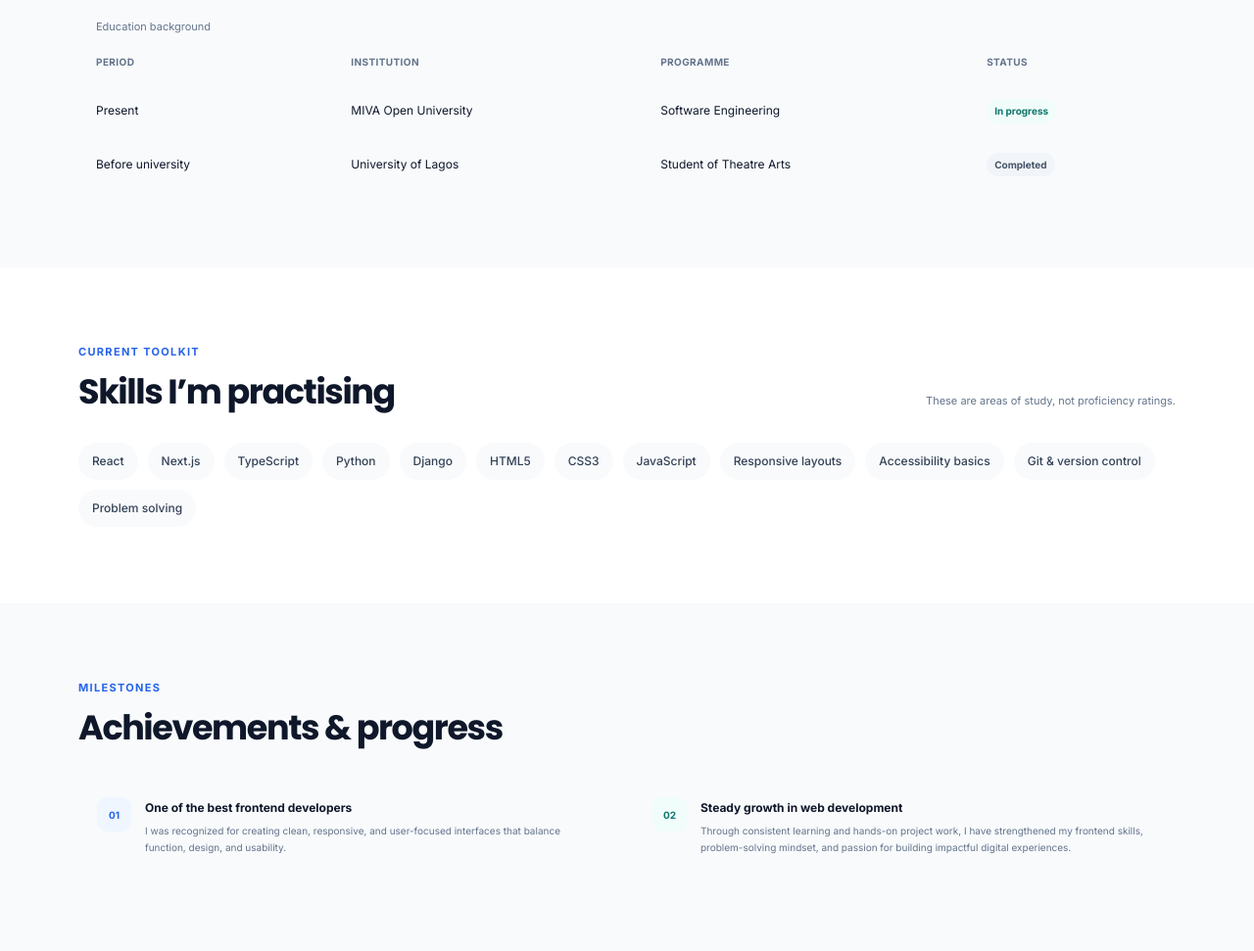
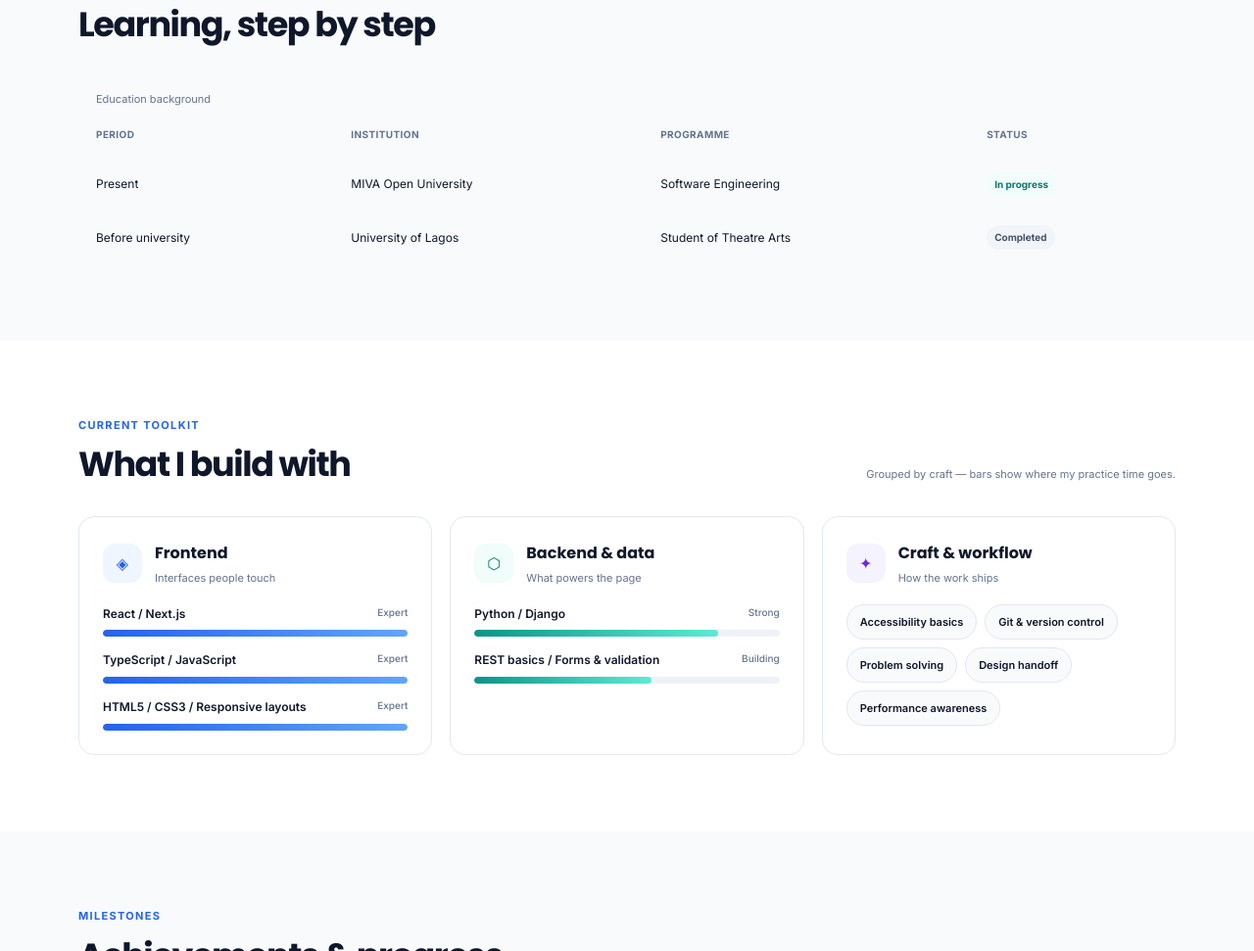
Before and after one commit to adenirannoah1234/lab-assessment, a plain HTML site: page about.html in a window 1280 px wide. Shown: the part 1054-2025 px from the top of the page at 98% size. Drawn offline with Linux system fonts and the light colour scheme.

Commit message:
Enhance skills section layout and styling for better clarity and presentation

```diff
--- a/about.html
+++ b/about.html
@@ -30,8 +30,28 @@
       <div class="table-wrap"><table class="education-table"><caption>Education background</caption><thead><tr><th scope="col">Period</th><th scope="col">Institution</th><th scope="col">Programme</th><th scope="col">Status</th></tr></thead><tbody><tr><td>Present</td><td>MIVA Open University</td><td>Software Engineering</td><td><span class="status-pill">In progress</span></td></tr><tr><td>Before university</td><td>University of Lagos</td><td>Student of Theatre Arts</td><td><span class="status-pill status-muted">Completed</span></td></tr></tbody></table></div>
     </div></section>
     <section class="section container">
-      <div class="section-heading"><div><p class="eyebrow">CURRENT TOOLKIT</p><h2>Skills I’m practising</h2></div><p class="section-note">These are areas of study, not proficiency ratings.</p></div>
-      <ul class="chip-list"><li>React</li><li>Next.js</li><li>TypeScript</li><li>Python</li><li>Django</li><li>HTML5</li><li>CSS3</li><li>JavaScript</li><li>Responsive layouts</li><li>Accessibility basics</li><li>Git &amp; version control</li><li>Problem solving</li></ul>
+      <div class="section-heading"><div><p class="eyebrow">CURRENT TOOLKIT</p><h2>What I build with</h2></div><p class="section-note">Grouped by craft — bars show where my practice time goes.</p></div>
+      <div class="skills-grid">
+        <article class="skill-panel">
+          <div class="skill-panel-head"><span class="skill-icon" aria-hidden="true">◈</span><div><h3>Frontend</h3><p>Interfaces people touch</p></div></div>
+          <ul class="skill-meter-list">
+            <li><div class="skill-meter-top"><span>React / Next.js</span><span>Expert</span></div><div class="skill-meter"><span style="width: 100%"></span></div></li>
+            <li><div class="skill-meter-top"><span>TypeScript / JavaScript</span><span>Expert</span></div><div class="skill-meter"><span style="width: 100%"></span></div></li>
+            <li><div class="skill-meter-top"><span>HTML5 / CSS3 / Responsive layouts</span><span>Expert</span></div><div class="skill-meter"><span style="width: 100%"></span></div></li>
+          </ul>
+        </article>
+        <article class="skill-panel">
+          <div class="skill-panel-head"><span class="skill-icon skill-icon-teal" aria-hidden="true">⬡</span><div><h3>Backend &amp; data</h3><p>What powers the page</p></div></div>
+          <ul class="skill-meter-list">
+            <li><div class="skill-meter-top"><span>Python / Django</span><span>Strong</span></div><div class="skill-meter"><span class="teal" style="width: 80%"></span></div></li>
+            <li><div class="skill-meter-top"><span>REST basics / Forms &amp; validation</span><span>Building</span></div><div class="skill-meter"><span class="teal" style="width: 58%"></span></div></li>
+          </ul>
+        </article>
+        <article class="skill-panel">
+          <div class="skill-panel-head"><span class="skill-icon skill-icon-violet" aria-hidden="true">✦</span><div><h3>Craft &amp; workflow</h3><p>How the work ships</p></div></div>
+          <ul class="skill-tag-list"><li>Accessibility basics</li><li>Git &amp; version control</li><li>Problem solving</li><li>Design handoff</li><li>Performance awareness</li></ul>
+        </article>
+      </div>
     </section>
     <section class="section section-tint" id="achievements"><div class="container">
       <div class="section-heading"><div><p class="eyebrow">MILESTONES</p><h2>Achievements &amp; progress</h2></div></div>
--- a/css/style.css
+++ b/css/style.css
@@ -133,7 +133,7 @@ h1 { margin-bottom: 21px; font-size: clamp(40px, 5.2vw, 61px); font-weight: 600;
 .page-hero > p:last-child { max-width: 650px; margin-bottom: 0; color: var(--muted); font-size: 15px; }
 .about-intro { display: grid; grid-template-columns: .75fr 1.25fr; align-items: center; gap: 72px; padding-top: 48px; }
 .about-photo { overflow: hidden; border-radius: 24px; background: #eff6ff; }
-.about-photo img { width: 100%; aspect-ratio: 1 / 1.06; object-fit: cover; }
+.about-photo img { width: 100%; aspect-ratio: 4 / 5; object-fit: cover; object-position: top center; }
 .about-copy h2 { margin-bottom: 17px; }
 .about-copy p:not(.eyebrow) { color: var(--muted); font-size: 13px; line-height: 1.9; }
 .about-copy .button { margin-top: 8px; }
@@ -147,6 +147,28 @@ h1 { margin-bottom: 21px; font-size: clamp(40px, 5.2vw, 61px); font-weight: 600;
 .status-muted { background: #f1f5f9; color: #475569; }
 .section-note { margin: 0 0 4px; color: var(--muted); font-size: 11px; }
 .chip-list { display: flex; flex-wrap: wrap; gap: 10px; margin: 0; padding: 0; list-style: none; }
+.skills-grid { display: grid; grid-template-columns: repeat(3, 1fr); gap: 18px; }
+.skill-panel { padding: 24px; border: 1px solid var(--border); border-radius: var(--radius); background: var(--surface); }
+.skill-panel-head { display: flex; align-items: center; gap: 13px; margin-bottom: 18px; }
+.skill-panel-head h3 { margin: 0 0 2px; font-size: 16px; }
+.skill-panel-head p { margin: 0; color: var(--muted); font-size: 11px; }
+.skill-icon { width: 40px; height: 40px; display: grid; flex: 0 0 auto; place-items: center; border-radius: 12px; background: #eff6ff; color: var(--blue); font-size: 16px; }
+.skill-icon-teal { background: #f0fdfa; color: #0f766e; }
+.skill-icon-violet { background: #f5f3ff; color: #6d28d9; }
+.skill-meter-list { display: grid; gap: 14px; margin: 0; padding: 0; list-style: none; }
+.skill-meter-top { display: flex; justify-content: space-between; gap: 10px; margin-bottom: 7px; font-size: 12px; font-weight: 600; }
+.skill-meter-top span:last-child { color: var(--muted); font-size: 10px; font-weight: 500; }
+.skill-meter { height: 7px; overflow: hidden; border-radius: 99px; background: #eef2f7; }
+.skill-meter span { width: 0; height: 100%; display: block; border-radius: inherit; background: linear-gradient(90deg, var(--blue), #60a5fa); }
+.skill-meter span.teal { background: linear-gradient(90deg, #0d9488, #5eead4); }
+.skill-tag-list { display: flex; flex-wrap: wrap; gap: 8px; margin: 0; padding: 0; list-style: none; }
+.skill-tag-list li { padding: 8px 13px; border: 1px solid var(--border); border-radius: 99px; background: var(--background); color: var(--text); font-size: 11px; font-weight: 600; }
+html[data-theme="dark"] .skill-panel { background-color: #131e33; border-color: #1e293b; }
+html[data-theme="dark"] .skill-meter { background: #1e293b; }
+html[data-theme="dark"] .skill-icon { background-color: #132c4d; color: #93c5fd; }
+html[data-theme="dark"] .skill-icon-teal { background-color: #0f2e2c; color: #5eead4; }
+html[data-theme="dark"] .skill-icon-violet { background-color: #2a2350; color: #c4b5fd; }
+html[data-theme="dark"] .skill-tag-list li { background-color: #0f172a; border-color: #1e293b; }
 .chip-list li { padding: 9px 14px; border: 0; border-radius: 99px; background: #f8fafc; color: #334155; font-size: 12px; font-weight: 500; }
 .achievement-grid { display: grid; grid-template-columns: repeat(2, 1fr); gap: 14px; }
 .achievement-card { display: flex; align-items: flex-start; gap: 14px; padding: 19px; border: 0; border-radius: 13px; background: #f8fafc; }
@@ -402,7 +424,7 @@ html[data-theme="dark"] .delete-dialog::backdrop { background: rgb(0 0 0 / 70%);
   .intro-grid, .two-column-section { grid-template-columns: 1fr; gap: 18px; }
   .intro-grid h2 br { display: none; }
   .section-heading { align-items: start; flex-direction: column; gap: 13px; margin-bottom: 23px; }
-  .skill-grid, .featured-grid { grid-template-columns: 1fr; }
+  .skill-grid, .featured-grid, .skills-grid { grid-template-columns: 1fr; }
   .achievement-grid { grid-template-columns: 1fr; }
   .skill-card { padding: 21px; }
   .featured-card { display: grid; grid-template-columns: .85fr 1.15fr; }
@@ -416,7 +438,7 @@ html[data-theme="dark"] .delete-dialog::backdrop { background: rgb(0 0 0 / 70%);
   .page-hero h1 { font-size: clamp(37px, 9.5vw, 50px); }
   .about-intro { grid-template-columns: 1fr; gap: 28px; padding-top: 30px; }
   .about-photo { max-width: 360px; }
-  .about-photo img { aspect-ratio: 1.2; }
+  .about-photo img { aspect-ratio: 4 / 5; }
   .section-note { margin-top: -6px; }
   .two-column-section { gap: 25px; }
   .projects-grid { grid-template-columns: 1fr; padding-top: 20px; }
```
